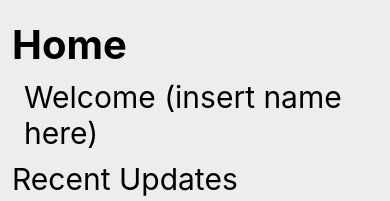
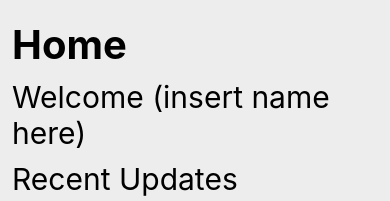
Before and after one commit to FF503/MobileApp, a React Native app: screen / in a window 390 px wide. Shown: the top 201 px of the page. Built offline with nearby package versions, Linux system fonts and the light colour scheme.

Commit message:
changed minor style

```diff
--- a/pages/Home.js
+++ b/pages/Home.js
@@ -124,7 +124,7 @@ const Home =()=>{
             <View>
             <Text style={styles.Header}>
              Home</Text>
-      <Text style={styles.WelcomeH}>
+      <Text style={styles.Header2}>
             Welcome (insert name here)</Text>
             </View>
     <View>
@@ -227,13 +227,6 @@ const styles = StyleSheet.create({
         color: "#000000",
         marginLeft: 12
     },
-    WelcomeH:{
-        textAlign: 'left',
-        fontSize: 30,
-        marginTop: 10,
-        color: "#000000",
-        marginLeft: 24
-    },
     alertImage:{
       alignSelf: "center",
 
```
